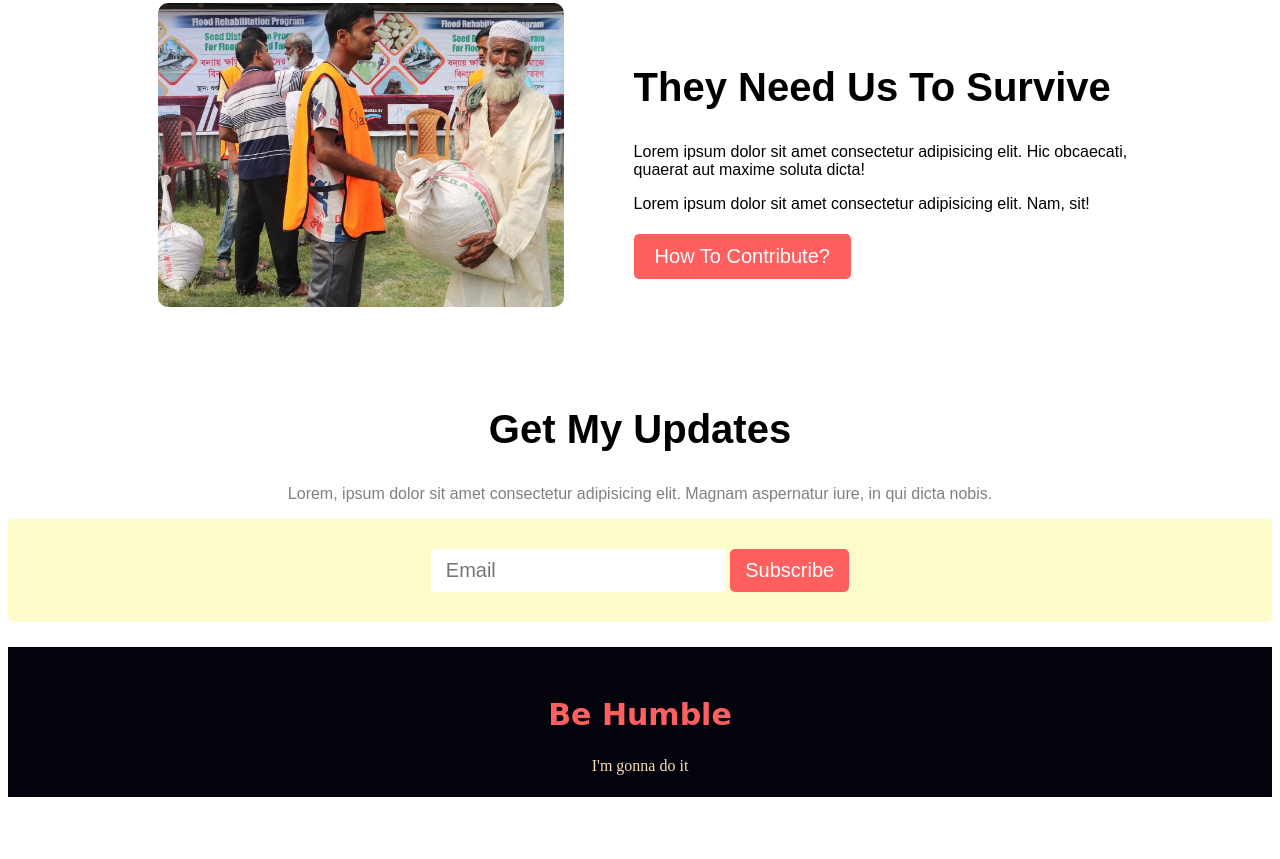
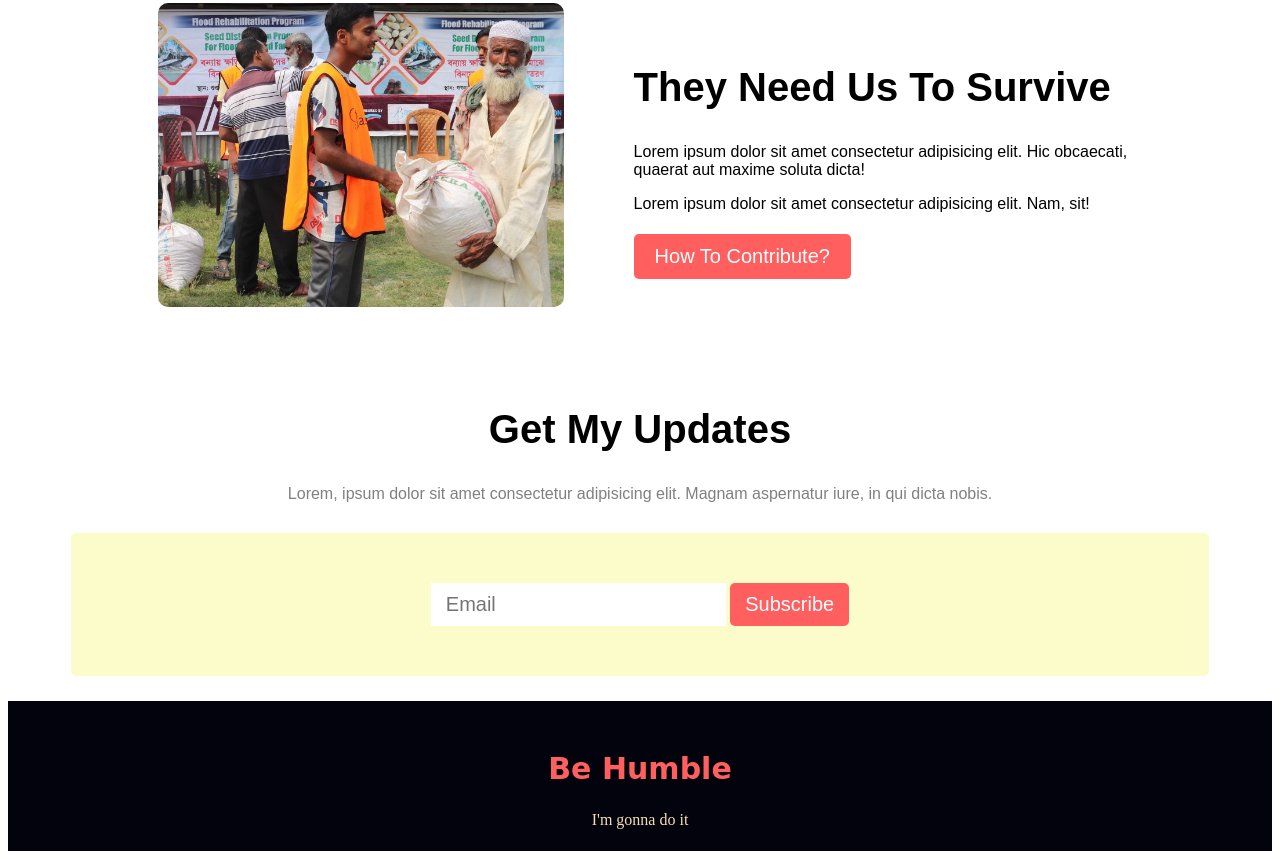
Before and after one commit to farhanthegreat/practice-website, a plain HTML site: page index.html in a window 1280 px wide. Shown: the part 2175-3034 px from the top of the page. Before the commit the page ends 2980 px from the top, so only its background shows below. Drawn offline with Linux system fonts and the light colour scheme.

Commit message:
email form correction done

```diff
--- a/index.html
+++ b/index.html
@@ -97,8 +97,8 @@
         <h2 style="font-size: 40px; font-weight: 700;">Get My Updates</h2>
         <p style="color: grey;">Lorem, ipsum dolor sit amet consectetur adipisicing elit. Magnam aspernatur iure, in qui dicta nobis.</p>
     </div>
-    <form style="text-align: center; border-radius: 5px; padding: 30px 60px; background-color: rgb(252, 252, 202);">
-        <input style="border: 0; background-color: white; color: black; font-size: 20px; padding: 10px 15px;" type="email" name="" id="" placeholder="Email">
+    <form style="text-align: center; border-radius: 5px; background-color: rgb(252, 252, 202); width: 90%; margin: auto; padding: 50px 0; margin-top: 30px;  ">
+        <input style="border: 0; color: black; font-size: 20px; padding: 10px 15px;" type="email" name="" id="" placeholder="Email">
         <input style="border: 0; background-color: rgb(255, 95, 95); color: white; font-size: 20px; padding: 10px 15px; border-radius: 5px;" type="submit" value="Subscribe">
     </form>
 
```
